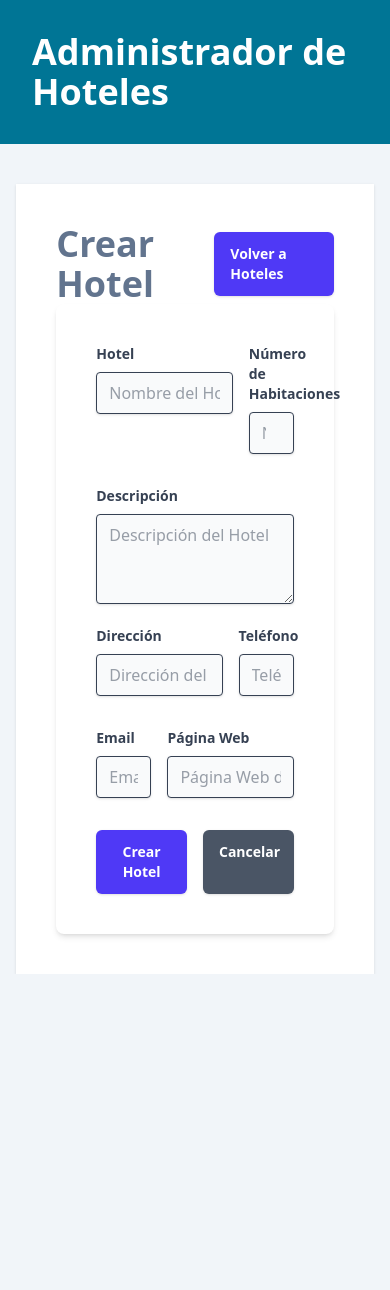
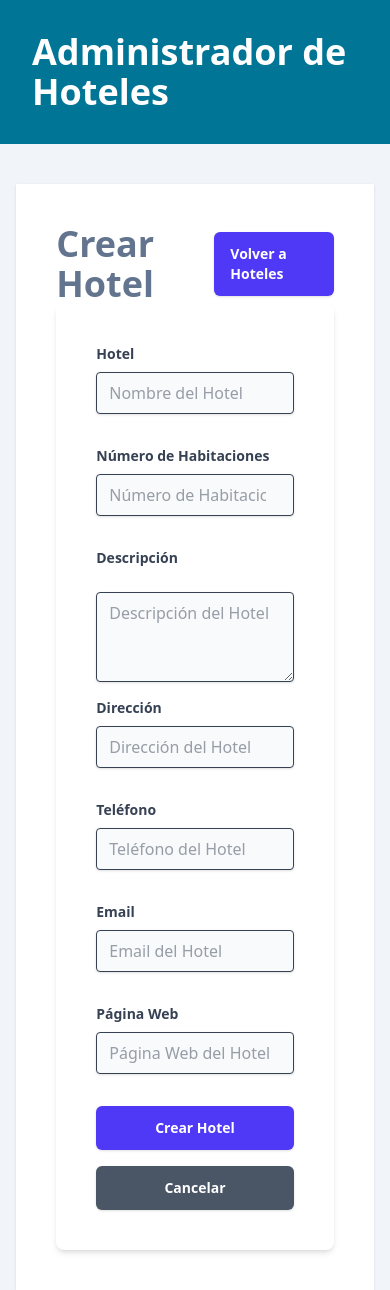
Before and after one commit to ChristianLerma/itbf-frontend, a React (Vite) app: page /hoteles/nuevo in a window 390 px wide. Before the commit the page ends 974 px from the top, so only its background shows below. Built offline with nearby package versions, Linux system fonts and the light colour scheme.

Commit message:
Adición de caracteristicas response a la tabla hoteles

```diff
--- a/src/views/EditarHotel.tsx
+++ b/src/views/EditarHotel.tsx
@@ -104,8 +104,8 @@ export default function EditarHotel() {
                 method='post'
             >
                 <div className='mb-4'>
-                    <div className='grid grid-cols-12 gap-4'>
-                        <div className='col-span-7'>
+                    <div className='grid md:grid-cols-12 gap-4 sm:grid-cols-1 xs:flex flex-col'>
+                        <div className='md:col-span-7 sm:col-span-1 xs:mb-4'>
                             <label
                                 className='block text-gray-700 text-sm font-bold mb-2'
                                 htmlFor="hotel">
@@ -120,7 +120,7 @@ export default function EditarHotel() {
                                 defaultValue={hotel.hotel}
                             />
                         </div>
-                        <div className='col-span-3'>
+                        <div className='md:col-span-3 sm:col-span-1 xs:mb-4'>
                             <label
                                 className='block text-gray-700 text-sm font-bold mb-2'
                                 htmlFor="numero_habitaciones">
@@ -145,7 +145,7 @@ export default function EditarHotel() {
                                 }}
                             />
                         </div>
-                        <div className='col-span-2'>
+                        <div className='md:col-span-2 sm:col-span-1 xs:mb-4'>
                             <label
                                 className='block text-gray-700 text-sm font-bold mb-2 text-center'
                                 htmlFor="total_habitaciones">
@@ -161,7 +161,7 @@ export default function EditarHotel() {
                         </div>
                     </div>
                 </div>
-                <div className='mb-4'>
+                <div className='mb-4 grid md:grid-cols-1 gap-4 sm:grid-cols-1 xs:flex flex-col'>
                     <label
                         className='block text-gray-700 text-sm font-bold mb-2'
                         htmlFor="descripcion">
@@ -176,9 +176,8 @@ export default function EditarHotel() {
                         defaultValue={hotel.descripcion}
                     ></textarea>
                 </div>
-                <div className='mb-4'>
-                    <div className='grid grid-cols-3 gap-4'>
-                        <div className='col-span-2'>
+                <div className='mb-4 grid md:grid-cols-3 gap-4 sm:grid-cols-1 xs:flex flex-col'>
+                    <div className='mb-4 md:col-span-2 xs:col-span-1'>
                         <label
                             className='block text-gray-700 text-sm font-bold mb-2'
                             htmlFor="direccion">
@@ -193,7 +192,7 @@ export default function EditarHotel() {
                             defaultValue={hotel.direccion}
                         />
                     </div>
-                        <div className='mb-4'>
+                    <div className='mb-4 md:col-span-1 xs:col-span-1'>
                         <label
                             className='block text-gray-700 text-sm font-bold mb-2'
                             htmlFor="telefono">
@@ -209,10 +208,8 @@ export default function EditarHotel() {
                         />
                     </div>
                 </div>
-                </div>
-                <div className='mb-4'>
-                    <div className='grid grid-cols-3 gap-4'>
-                        <div className='mb-4 col-span-1'>
+                <div className='mb-4 grid md:grid-cols-3 gap-4 sm:grid-cols-1 xs:flex flex-col'>
+                    <div className='mb-4 md:col-span-1 xs:col-span-1'>
                         <label
                             className='block text-gray-700 text-sm font-bold mb-2'
                             htmlFor="email">
@@ -227,7 +224,7 @@ export default function EditarHotel() {
                             defaultValue={hotel.email}
                         />
                     </div>
-                        <div className='mb-4 col-span-2'>
+                    <div className='mb-4 md:col-span-2 xs:col-span-1'>
                         <label
                             className='block text-gray-700 text-sm font-bold mb-2'
                             htmlFor="pagina_web">
@@ -243,12 +240,10 @@ export default function EditarHotel() {
                         />
                     </div>
                 </div>
-                </div>
-                <div>
-                    <div className='grid grid-cols-2 gap-4'>
+                <div className='grid md:grid-cols-2 gap-4'>
                     <button
                         type='submit'
-                            className='w-full bg-green-700 text-white px-4 py-3 rounded-md font-bold text-sm shadow-sm hover:bg-green-500 hover:cursor-pointer'
+                        className='grid-span-1 w-full bg-green-700 text-white px-4 py-3 rounded-md font-bold text-sm shadow-sm hover:bg-green-500 hover:cursor-pointer'
                         >
                         Editar Hotel
                     </button>
@@ -259,7 +254,6 @@ export default function EditarHotel() {
                         Cancelar
                     </Link>
                 </div>
-                </div>
             </Form>
         </>
     );
--- a/src/views/NuevoHotel.tsx
+++ b/src/views/NuevoHotel.tsx
@@ -84,8 +84,8 @@ export default function NuevoHotel() {
                 method='post'
             >
                 <div className='mb-4'>
-                    <div className='grid grid-cols-7 gap-4'>
-                        <div className='mb-4 col-span-5'>
+                    <div className='grid md:grid-cols-7 gap-4 sm:grid-cols-1 xs:flex flex-col'>
+                        <div className='mb-4 md:col-span-5 xs:col-span-1'>
                             <label
                                 className='block text-gray-700 text-sm font-bold mb-2'
                                 htmlFor="hotel">
@@ -99,7 +99,7 @@ export default function NuevoHotel() {
                                 placeholder='Nombre del Hotel'
                             />
                         </div>
-                        <div className='mb-4 col-span-2'>
+                        <div className='mb-4 md:col-span-2 xs:col-span-1'>
                             <label
                                 className='block text-gray-700 text-sm font-bold mb-2'
                                 htmlFor="numero_habitaciones">
@@ -115,7 +115,7 @@ export default function NuevoHotel() {
                         </div>
                     </div>
                 </div>
-                <div className='mb-4'>
+                <div className='mb-4 grid md:grid-cols-1 gap-4 sm:grid-cols-1 xs:flex flex-col'>
                     <label
                         className='block text-gray-700 text-sm font-bold mb-2'
                         htmlFor="descripcion">
@@ -130,9 +130,8 @@ export default function NuevoHotel() {
                         defaultValue={""}
                     ></textarea>
                 </div>
-                <div className='mb-4'>
-                    <div className='grid grid-cols-3 gap-4'>
-                        <div className='mb-4 col-span-2'>
+                <div className='mb-4 grid md:grid-cols-3 gap-4 sm:grid-cols-1 xs:flex flex-col'>
+                    <div className='mb-4 md:col-span-2 xs:col-span-1'>
                         <label
                             className='block text-gray-700 text-sm font-bold mb-2'
                             htmlFor="direccion">
@@ -146,7 +145,7 @@ export default function NuevoHotel() {
                             placeholder='Dirección del Hotel'
                         />
                     </div>
-                        <div className='mb-4'>
+                    <div className='mb-4 md:col-span-1 xs:col-span-1'>
                         <label
                             className='block text-gray-700 text-sm font-bold mb-2'
                             htmlFor="telefono">
@@ -161,10 +160,8 @@ export default function NuevoHotel() {
                         />
                     </div>
                 </div>
-                </div>
-                <div className='mb-4'>
-                    <div className='grid grid-cols-3 gap-4'>
-                        <div className='mb-4 col-span-1'>
+                <div className='mb-4 grid md:grid-cols-3 gap-4 sm:grid-cols-1 xs:flex flex-col'>
+                    <div className='mb-4 md:col-span-1 xs:col-span-1'>
                         <label
                             className='block text-gray-700 text-sm font-bold mb-2'
                             htmlFor="email">
@@ -178,7 +175,7 @@ export default function NuevoHotel() {
                             placeholder='Email del Hotel'
                         />
                     </div>
-                        <div className='mb-4 col-span-2'>
+                    <div className='mb-4 md:col-span-2 xs:col-span-1'>
                         <label
                             className='block text-gray-700 text-sm font-bold mb-2'
                             htmlFor="pagina_web">
@@ -193,9 +190,7 @@ export default function NuevoHotel() {
                         />
                     </div>
                 </div>
-                </div>
-                <div>
-                    <div className='grid grid-cols-2 gap-4'>
+                <div className='grid md:grid-cols-2 gap-4'>
                     <button
                         type='submit'
                         className='grid-span-1 w-full bg-indigo-600 text-white px-4 py-3 rounded-md font-bold text-sm shadow-sm hover:bg-indigo-500 hover:cursor-pointer'
@@ -209,7 +204,6 @@ export default function NuevoHotel() {
                         Cancelar
                     </Link>
                 </div>
-                </div>
             </Form>
         </>
     );
```
Lines whose indentation alone changed are shown as unchanged.
